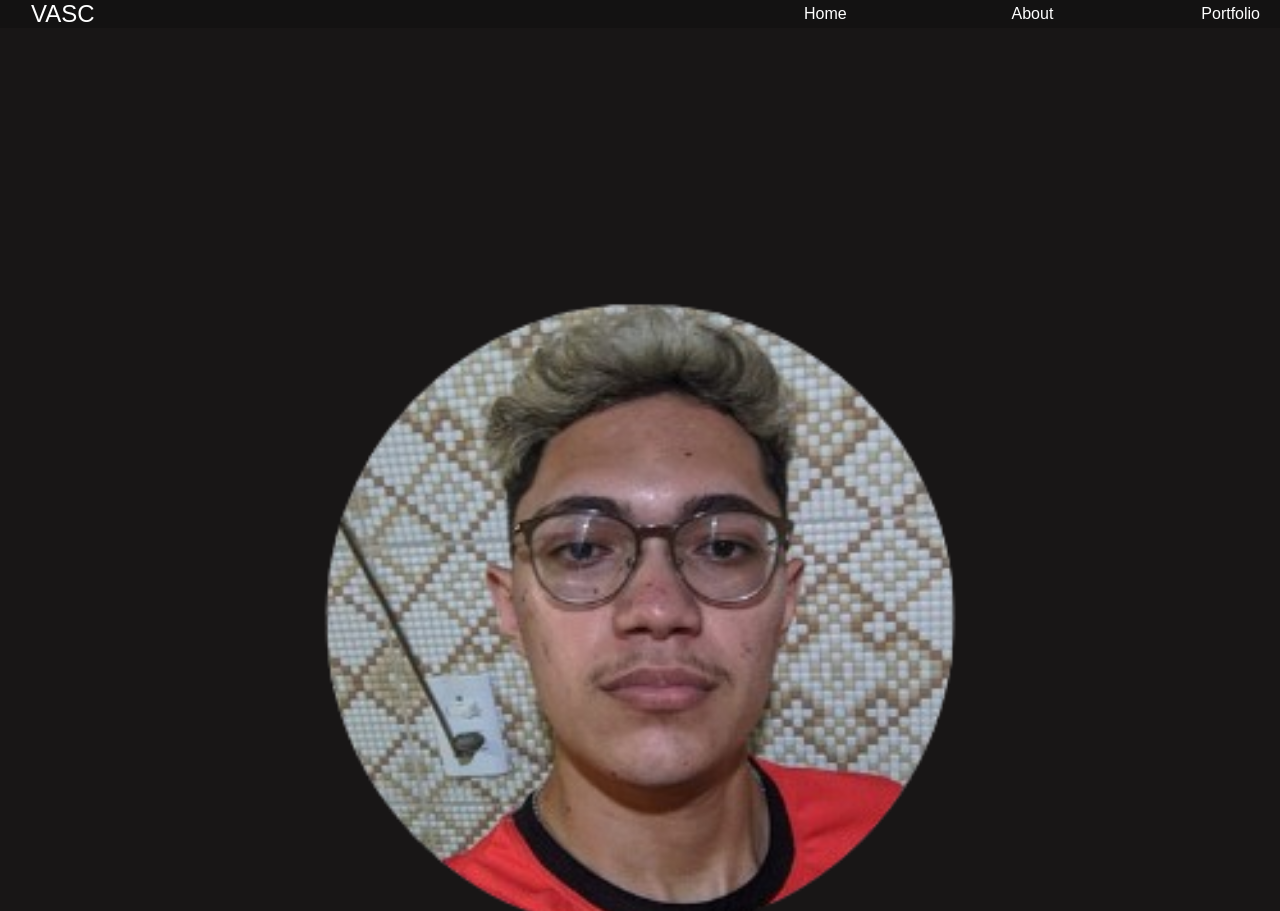
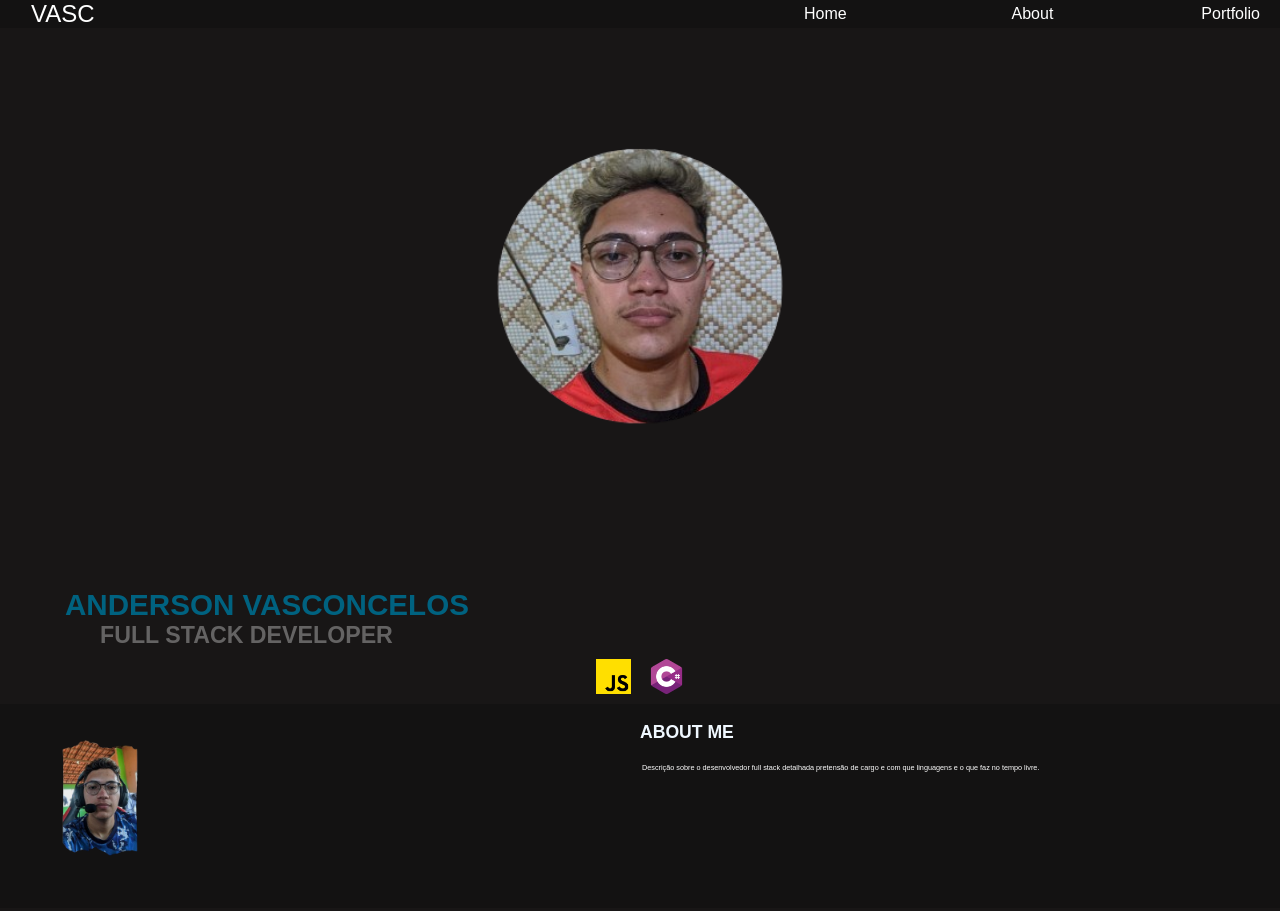
Before and after one commit to vascsx/portFolio-, a plain HTML site: page index.html in a window 1280 px wide. Shown: the top 911 px of the page. Drawn offline with Linux system fonts and the light colour scheme; a web font is replaced by a local one.

Commit message:
add ajustes de responsividade para telas mobile

```diff
--- a/style.css
+++ b/style.css
@@ -170,3 +170,70 @@ main content style */
 .conteudo {
     font-family: 'Poppins', sans-serif;
 }
+
+
+
+
+
+
+
+
+
+@media (max-width: 320px) {
+
+  .main-content h2 {
+    font-size: 1.85rem;
+  }
+
+  .main-content h3 {
+    padding-left: 60px;
+  }
+
+  .text-container p {
+    font-size: .455rem;
+    padding-right: 30px;
+  }
+
+  .icons {
+    padding: 10px;
+    }
+}
+
+
+@media (min-width: 400px) {
+
+    .main-content h2 {
+      font-size: 1.85rem;
+      padding-left: 65px;
+    }
+
+    .main-content h3 {
+    padding-left: 100px;
+
+    }
+
+    .icons {
+        padding: 10px;
+    }
+
+    .text-container p {
+      font-size: .455rem;
+      padding-right: 30px;
+    }
+  }
+
+
+
+  @media (min-width: 1000px) {
+
+    .icons {
+        display: flex;
+        flex-direction: row;
+        justify-content:center ;
+        align-items: center;
+    }
+    .perfil {
+        height: 560px;
+        width: 580px;
+    }
+  }
```
